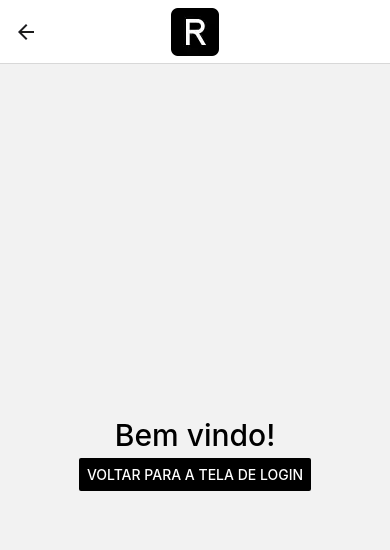
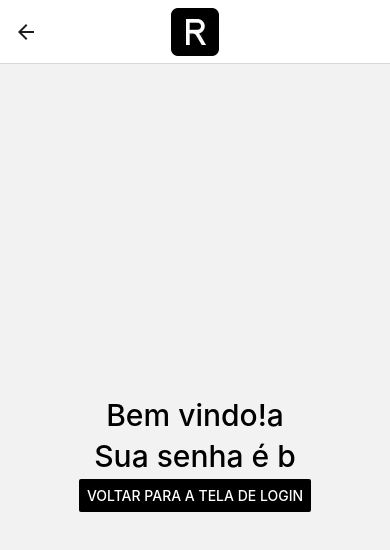
Before and after one commit to geldopc/react-native-navigation, a React Native app: screen / in a window 390 px wide. Both pictures are taken after a click on the button "LOGIN". Shown: the top 550 px of the page. Built offline with nearby package versions, Linux system fonts and the light colour scheme.

Commit message:
ADD: Context

```diff
--- /dev/null
+++ b/src/@types/types.tsx
@@ -0,0 +1,4 @@
+export default interface Iuser {
+  username: string;
+  password: string;
+}
--- /dev/null
+++ b/src/contexts/contexts.tsx
@@ -0,0 +1,19 @@
+import React,{ createContext, Dispatch, ReactNode, SetStateAction  } from "react";
+
+interface UserProviderType {
+  children: ReactNode;
+}
+
+interface UserContextData {
+  user: string,
+  password: string
+  //setUser: Dispatch<SetStateAction<string>>
+}
+
+export const UserContext = createContext<UserContextData>({} as UserContextData);
+
+export const UserProvider = ({children}: UserProviderType) => (
+  <UserContext.Provider value={{user: 'a', password: 'b'}}>
+    {children}
+  </UserContext.Provider>
+);
--- a/src/routes/index.tsx
+++ b/src/routes/index.tsx
@@ -1,11 +1,15 @@
 import { NavigationContainer } from '@react-navigation/native'
-
 import StackRoutes from './stack.routes'
+import { UserContext, UserProvider } from '../contexts/contexts'
+//import { useContext, useState } from 'react'
 
 export default function Routes(){
+
   return(
-    <NavigationContainer>
-      <StackRoutes />
-    </NavigationContainer>
+    <UserProvider>
+      <NavigationContainer>
+        <StackRoutes />
+      </NavigationContainer>
+    </UserProvider>
   )
 }
--- a/src/screens/Home/home.tsx
+++ b/src/screens/Home/home.tsx
@@ -1,7 +1,8 @@
-//import React from "react";
+import React, { useContext } from "react";
 import * as S from './styles'
 import { View, Button } from 'react-native';
 import { useNavigation } from '@react-navigation/native';
+import { UserContext } from "../../contexts/contexts";
 
 export default function Home() {
   const navigation = useNavigation();
@@ -9,9 +10,13 @@ export default function Home() {
     navigation.navigate('Login');
   }
 
+  let { user, password } = useContext(UserContext)
+  console.log("HOME", user, password)
+
   return (
     <S.ViewContainer>
-      <S.Text>Bem vindo!</S.Text>
+      <S.Text>Bem vindo!{user}</S.Text>
+      <S.Text>Sua senha é {password}</S.Text>
       <View>
         <Button
           color={'black'}
--- a/src/screens/Login/login.tsx
+++ b/src/screens/Login/login.tsx
@@ -1,7 +1,10 @@
-import React from "react";
+import React, { useContext, useState } from "react";
 import * as S from './styles'
-import { StyleSheet, TouchableOpacity, Text, View, Button, TextInput } from 'react-native';
+import { Button } from 'react-native';
 import { useNavigation } from '@react-navigation/native'
+
+import { UserContext } from "../../contexts/contexts";
+import { SafeAreaInsetsContext } from "react-native-safe-area-context";
 
 export default function Login() {
   const navigation = useNavigation();
@@ -9,14 +12,30 @@ export default function Login() {
     navigation.navigate('Home');
   }
 
+  let { user, password } = useContext(UserContext)
+
+  const [userName, setUserName] = useState('x')
+  console.log("Username", userName)
+
+  user = userName
+
+  const [pass, setPass] = useState('y')
+
+  password = pass
+
+  console.log("LOGIN", user, password)
+
   return (
     <S.ViewContainer>
       <S.TextInput
         placeholder="username"
+        onChangeText={(text: string) => setUserName(text)}
+
       />
       <S.TextInput
         placeholder="password"
         secureTextEntry={true}
+        onChangeText={(text: string) => setPass(text)}
       />
 
       <S.ButtonView>
```
